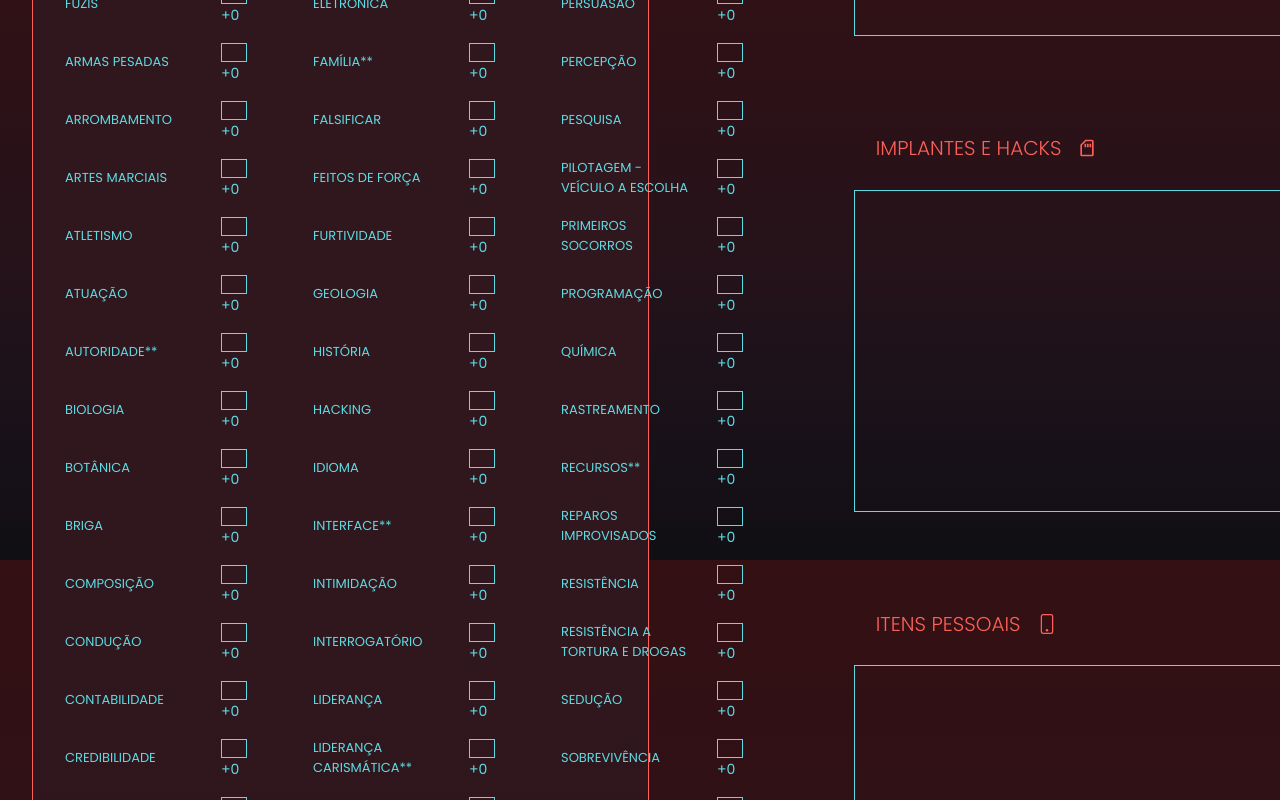
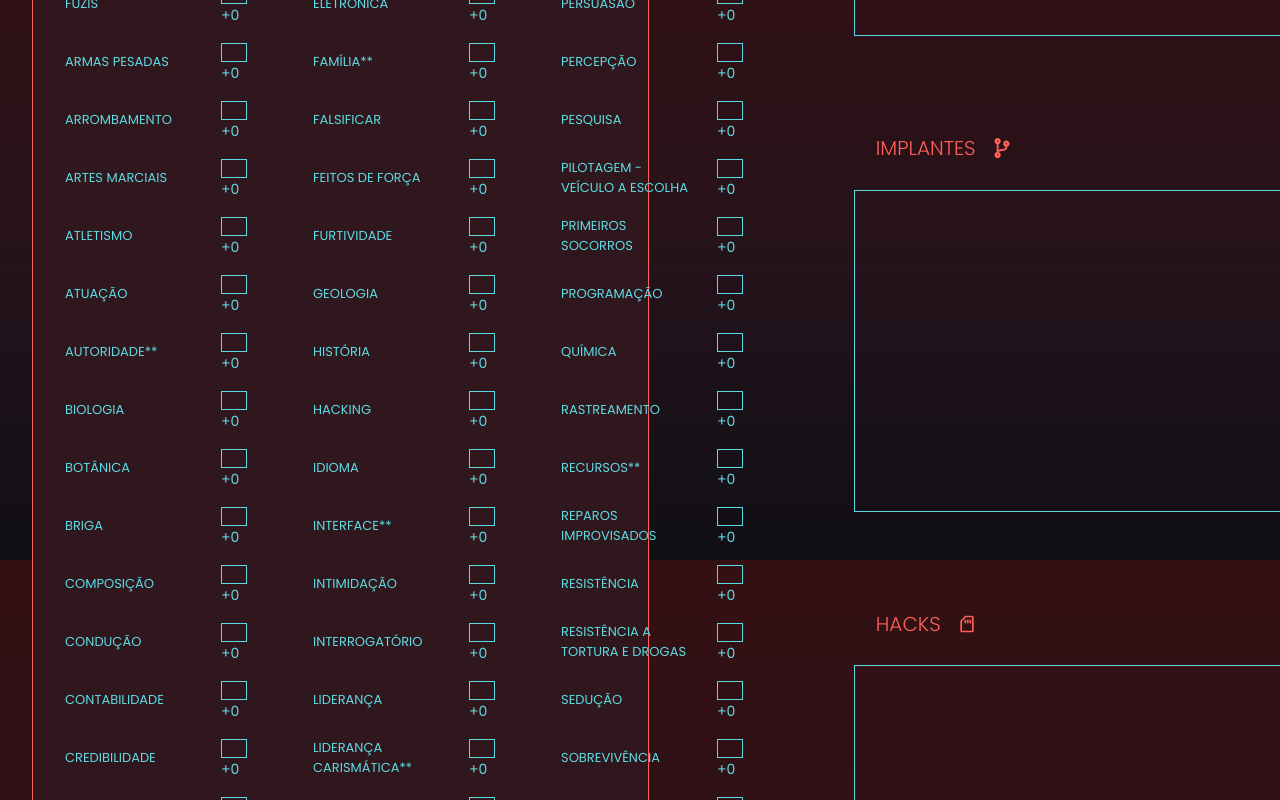
Before and after one commit to NicholasAntonio/ficha-rpg, a React (Create React App) app: page / in a window 1280 px wide. Shown: the part 1040-1840 px from the top of the page. Built offline with nearby package versions, Linux system fonts and the light colour scheme.

Commit message:
hacks section update

```diff
--- a/src/App.js
+++ b/src/App.js
@@ -12,6 +12,7 @@ import { GiTec9 } from "react-icons/gi";
 import { BsPhone } from "react-icons/bs";
 import {HiDocumentDownload} from "react-icons/hi";
 import {RiMoneyEuroBoxLine} from 'react-icons/ri';
+import { FaCodeBranch} from 'react-icons/fa';
 import {FaDiceD20} from 'react-icons/fa';
 import { Button } from "@mui/material";
 
@@ -56,7 +57,11 @@ function App() {
           <CharArmor />
           <CharEquipment title="Equipamentos" icon={<GiTec9 />} />
           <CharEquipment
-            title="Implantes e hacks"
+            title="Implantes"
+            icon={<FaCodeBranch />}
+          />
+          <CharEquipment
+            title="Hacks"
             icon={<MdOutlineSdStorage />}
           />
           <CharEquipment title="Itens pessoais" icon={<BsPhone />} />
```
